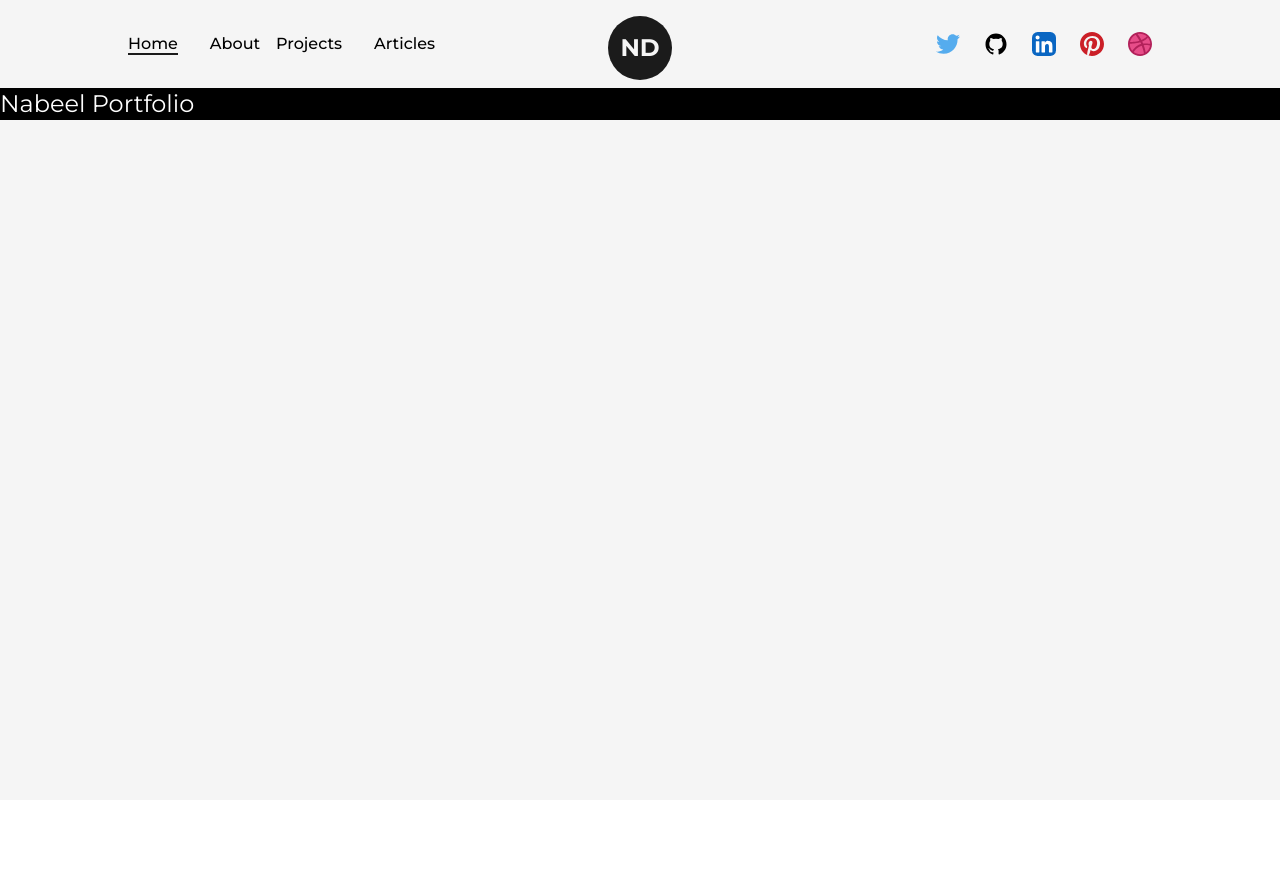
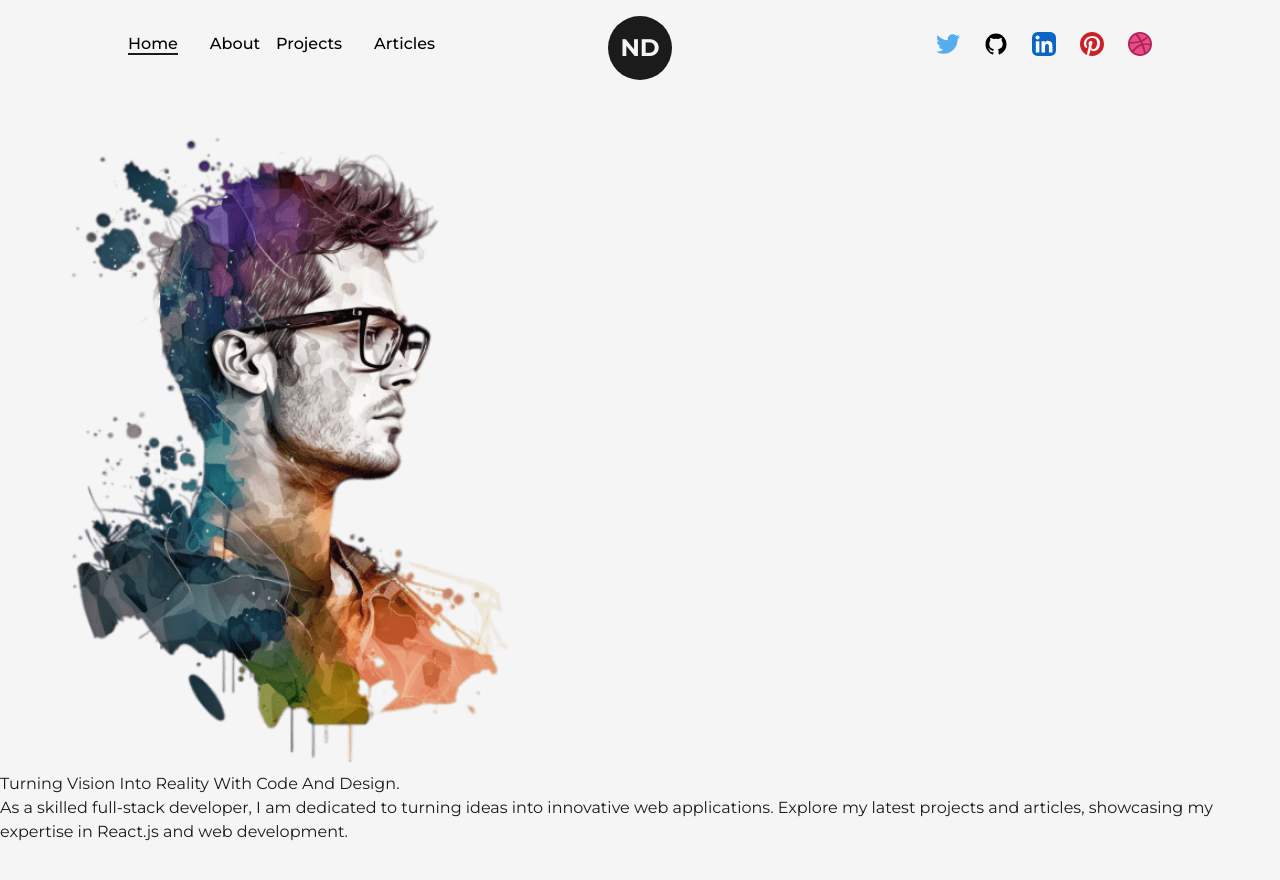
Before and after one commit to Metaverse-Nabeel/portfolio_next_JS, a Next.js app: page / in a window 1280 px wide. Shown: the top 880 px of the page. Before the commit the page ends 800 px from the top, so only its background shows below. Built offline with nearby package versions, Linux system fonts and the light colour scheme.

Commit message:
Start Home component

```diff
--- a/src/pages/index.js
+++ b/src/pages/index.js
@@ -1,4 +1,7 @@
+import Layout from '@/components/Layout';
 import Head from 'next/head'
+import Image from 'next/image';
+import profilePic from '../../public/images/profile/developer-pic-1.png'
 
  const Home = () => {
   return (
@@ -7,8 +10,16 @@
         <title>Portfolio</title>
         <meta name="description" content="Generated by create next app" />
       </Head>
-      <main className='bg-black'>
-        <h1 className='text-2xl text-white'>Nabeel Portfolio</h1>
+      <main className='flex items-center text-dark w-full min-h-screen'>
+        <Layout className='pt-0'>
+          <div className="flex items-center justify-between w-full">
+            <div className="w-1/2">
+              <Image src={profilePic} alt='NabeelDigital' className='w-full h-auto'/>
+            </div>
+          </div>
+          <h1>Turning Vision Into Reality With Code And Design. </h1>
+          <p>As a skilled full-stack developer, I am dedicated to turning ideas into innovative web applications. Explore my latest projects and articles, showcasing my expertise in React.js and web development.</p>
+        </Layout>
       </main>
     </>
   )
```
